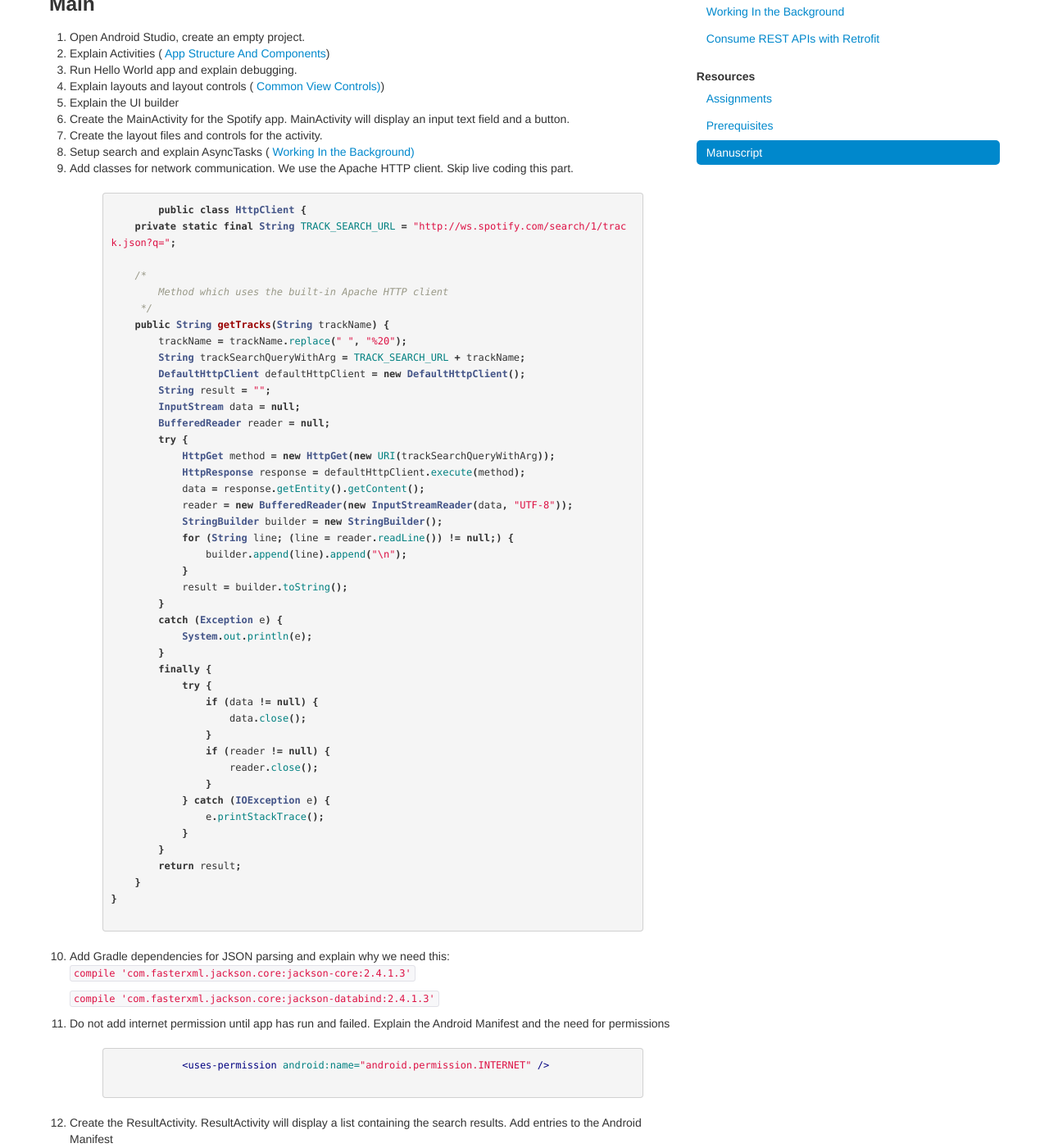
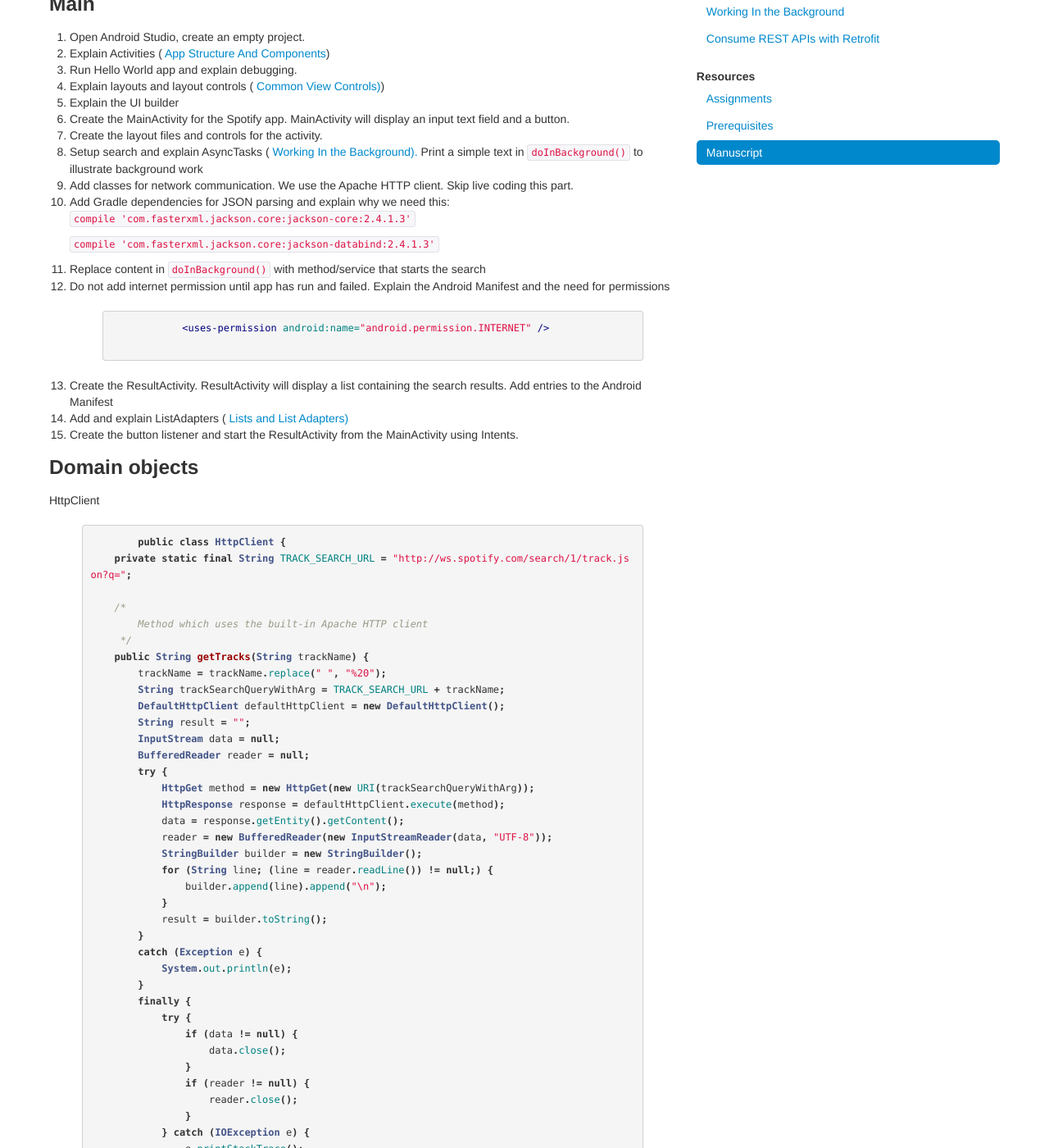
Before and after one commit to bekk/android101, a Jekyll site: the page built from docs/pages/manuscript.html, in a window 1280 px wide and 1400 px high, scrolled down 255 px. Shown: the whole window at 82% size. Built offline with Jekyll 4.4.1, drawn with Linux system fonts in a browser that asks for light colours; Markdown is read by kramdown in place of the engine named in the settings; some of the changed text lies outside the part shown.

Commit message:
Oppdatert manus

```diff
--- a/docs/pages/manuscript.html
+++ b/docs/pages/manuscript.html
@@ -15,9 +15,27 @@ an updated version of Android Studio
 	<li>Explain the UI builder</li>
 	<li>Create the MainActivity for the Spotify app. MainActivity will display an input text field and a button. </li>
     <li>Create the layout files and controls for the activity.</li>
-    <li>Setup search and explain AsyncTasks (<a href="working-in-the-background.html"> Working In the Background)</a></li>
+    <li>Setup search and explain AsyncTasks (<a href="working-in-the-background.html"> Working In the Background).</a>
+    	Print a simple text in <code>doInBackground()</code> to illustrate background work</li>
 	<li>Add classes for network communication. We use the Apache HTTP client. Skip live coding this part.</li>
-	{% highlight java %}
+	<li>Add Gradle dependencies for JSON parsing and explain why we need this:
+		<p><code>compile 'com.fasterxml.jackson.core:jackson-core:2.4.1.3'</code></p>
+   		<p><code>compile 'com.fasterxml.jackson.core:jackson-databind:2.4.1.3'</code> </p>
+	</li>
+	<li>Replace content in <code>doInBackground()</code> with method/service that starts the search</li>
+	<li>Do not add internet permission until app has run and failed. Explain the Android Manifest and the need for permissions</li>
+	{% highlight xml %}
+	    <uses-permission android:name="android.permission.INTERNET" />
+	{% endhighlight %}
+	<li>Create the ResultActivity. ResultActivity will display a list containing the search results. Add entries to the Android Manifest</li>
+    <li>Add and explain ListAdapters (<a href="list-list-adapters.html"> Lists and List Adapters)</a></li>
+    <li>Create the button listener and start the ResultActivity from the MainActivity using Intents.</li>
+</ol>
+
+
+<h3> Domain objects</h3>
+HttpClient
+{% highlight java %}
 	public class HttpClient {
     private static final String TRACK_SEARCH_URL = "http://ws.spotify.com/search/1/track.json?q=";
 
@@ -61,21 +79,8 @@ an updated version of Android Studio
     }
 }
  	{% endhighlight %}
-	<li>Add Gradle dependencies for JSON parsing and explain why we need this:
-		<p><code>compile 'com.fasterxml.jackson.core:jackson-core:2.4.1.3'</code></p>
-   		<p><code>compile 'com.fasterxml.jackson.core:jackson-databind:2.4.1.3'</code> </p>
-	</li>
-	<li>Do not add internet permission until app has run and failed. Explain the Android Manifest and the need for permissions</li>
-	{% highlight xml %}
-	    <uses-permission android:name="android.permission.INTERNET" />
-	{% endhighlight %}
-	<li>Create the ResultActivity. ResultActivity will display a list containing the search results. Add entries to the Android Manifest</li>
-    <li>Add and explain ListAdapters (<a href="list-list-adapters.html"> Lists and List Adapters)</a></li>
-    <li>Create the button listener and start the ResultActivity from the MainActivity using Intents.</li>
-</ol>
 
 
-<h3> Domain objects</h3>
 Track domain object
 
 {% highlight java %}
```
